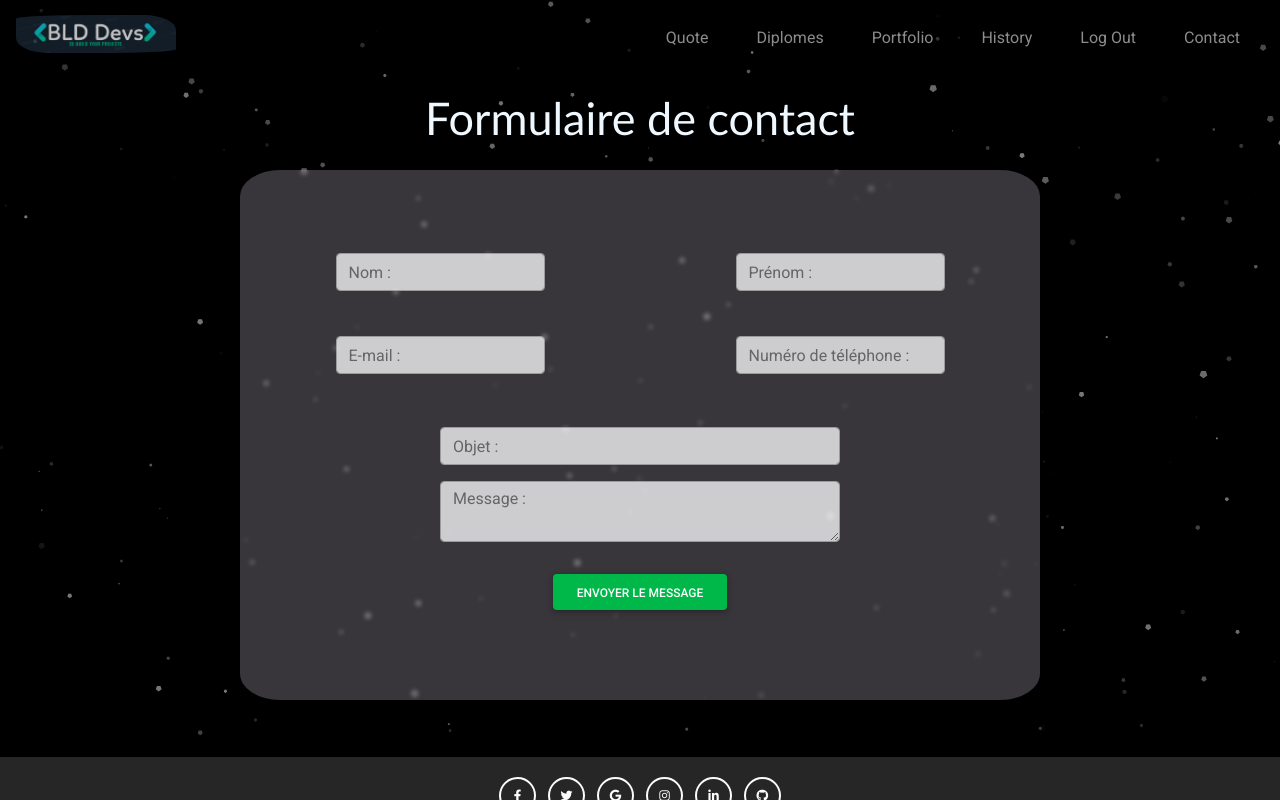
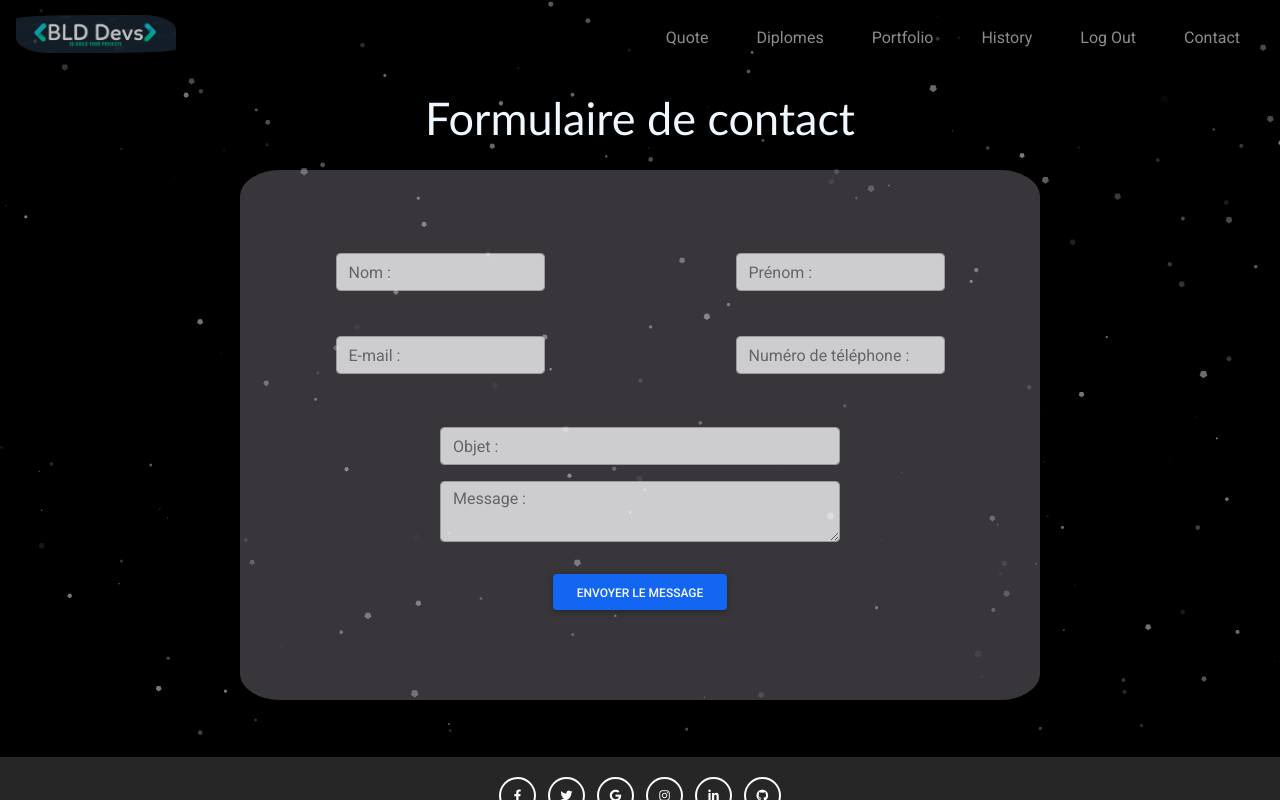
Before and after one commit to kroos783/bld-devs, a Flask app: page /contact in a window 1280 px wide. Run offline with Flask 2, Linux system fonts and the light colour scheme; some libraries are stand-ins or nearby versions.

Commit message:
modif font

```diff
--- a/static/styles.css
+++ b/static/styles.css
@@ -111,14 +111,13 @@ body
     }
   }
 
-  @import url('https://fonts.googleapis.com/css2?family=Bebas+Neue&display=swap');
-
+  @import url('https://fonts.googleapis.com/css2?family=Press+Start+2P&display=swap');
   @media (max-width: 400px)
   {
 	main .name
 	{
 		color: aliceblue;
-		font-family: 'Fredoka One', cursive;
+		font-family: 'Press Start 2P', cursive;
 		font-size: 42px;
 		margin-bottom: 30px;
 		text-align: center;
@@ -131,7 +130,7 @@ body
 	main .name
 	{
 		color: aliceblue;
-		font-family: 'Trebuchet MS', 'Lucida Sans Unicode', 'Lucida Grande', 'Lucida Sans', Arial, sans-serif;
+		font-family: 'Press Start 2P', cursive;
 		font-size: 45px;
 		margin-bottom: 30px;
 		text-align: center;
@@ -560,7 +559,6 @@ filter: progid:DXImageTransform.Microsoft.gradient( startColorstr='#a29ca9', end
 		background-color: rgba(162, 156, 169, 0.35);
 		filter: progid:DXImageTransform.Microsoft.gradient( startColorstr='#a29ca9', endColorstr='#95909b',GradientType=1 ); /* IE6-9 fallback on horizontal gradient */
 		border-radius: 5%;
-		backdrop-filter: blur(2px);
 	}
   }
 
--- a/templates/contact.html
+++ b/templates/contact.html
@@ -67,7 +67,7 @@
         {{ form.recaptcha(class='form-control') }}
       </div>
 
-      {{ form.submit(class='btn btn-success form-group') }}
+      {{ form.submit(class='btn btn-primary form-group') }}
     </div>
     </form>
   </div>
```
